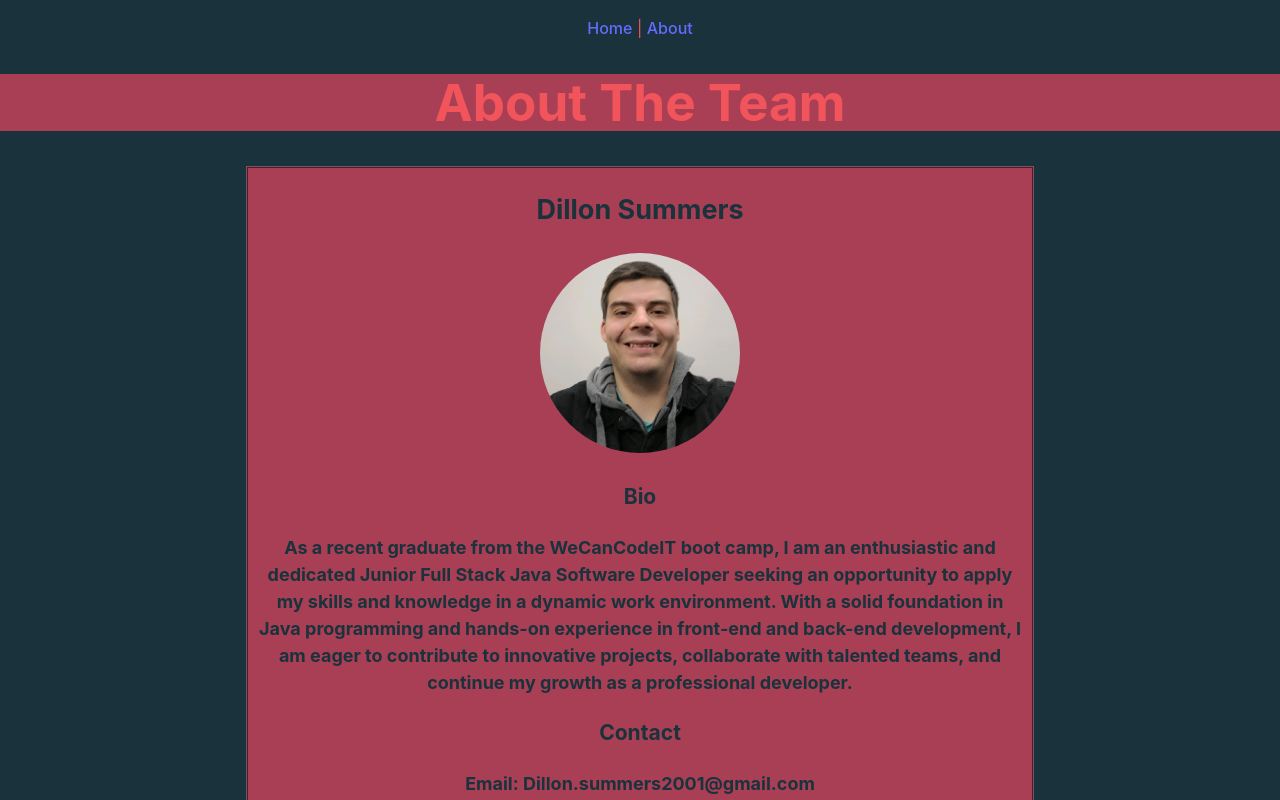
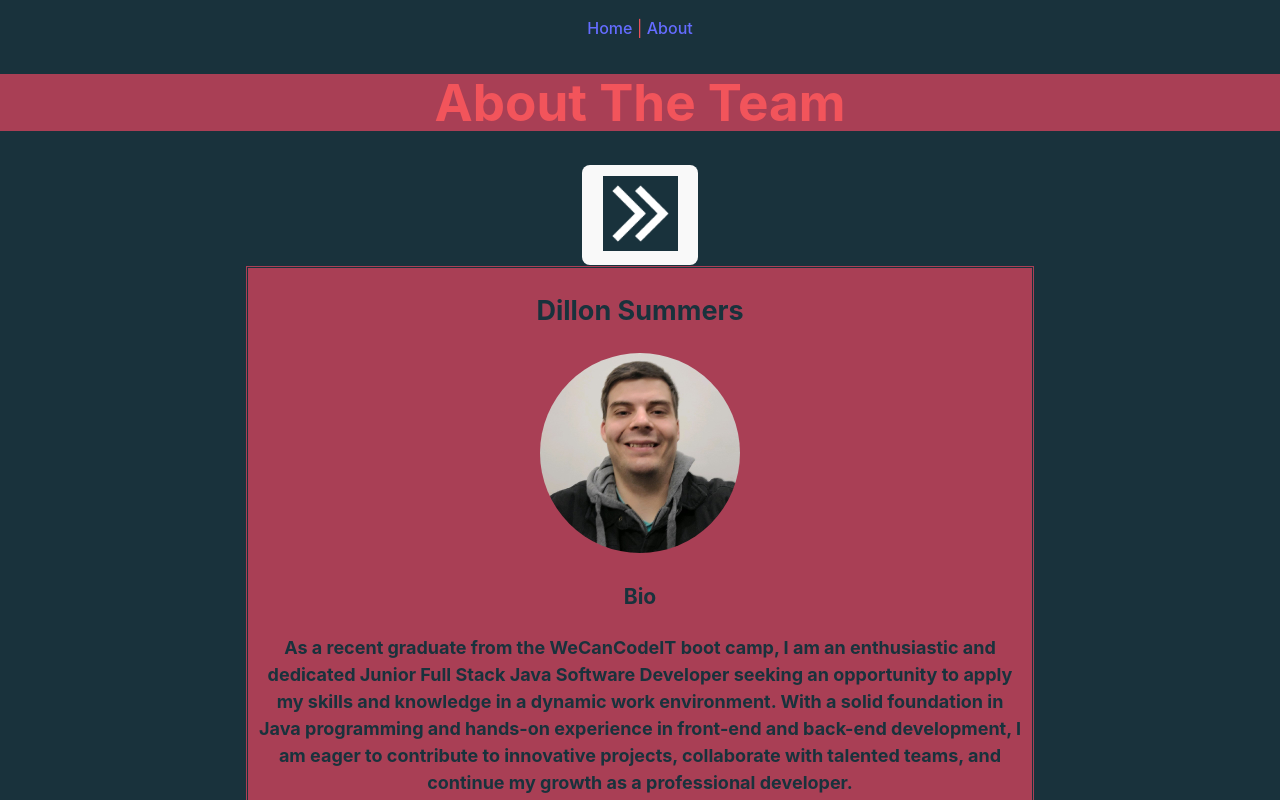
Before and after one commit to DSummers2001/JacEnterprises, a React (Vite) app in the folder frontend/: page /AboutMe in a window 1280 px wide. Shown: the top 800 px of the page. Built offline with nearby package versions, Linux system fonts and the light colour scheme; the HTML template or start-up script is replaced by a standard one.

Commit message:
Added the Next Button

```diff
--- a/frontend/src/App.css
+++ b/frontend/src/App.css
@@ -114,3 +114,9 @@ h1{
   width: 200px;
   border-radius: 50%;
 }
+#NextButton{
+  background-color:#19323C;
+  height: 75px;
+  width: 75px;
+  border-width: 100px;
+}
--- a/frontend/src/Pages/AboutMe.jsx
+++ b/frontend/src/Pages/AboutMe.jsx
@@ -1,11 +1,18 @@
 import DillonsImage from './DillonsPic.jpg';
 import IsabelsImage from './Isabel.jpg';
 import CodysImage from './CodysPic.jpg';
+import NextButton from './Next.gif';
 
 const AboutMe = () => {
+    const handleButton =() => {
+        console.log("ButtonClicked");
+        const cprofile = document.getElementByClassName("CProfile");
+        cprofile.style.display = "block";
+    };
     return (
     <div>
     <h1>About The Team</h1>
+    <button onClick={handleButton}><img id = "NextButton"src={NextButton} alt="Next Button" /></button>
     <div className="CProfile">
         <h2>Cody Pattison</h2>
         <img src={CodysImage} alt="Codys' Profile Picture" />
```
Also changed, not shown: frontend/src/Pages/Next.gif (added).
